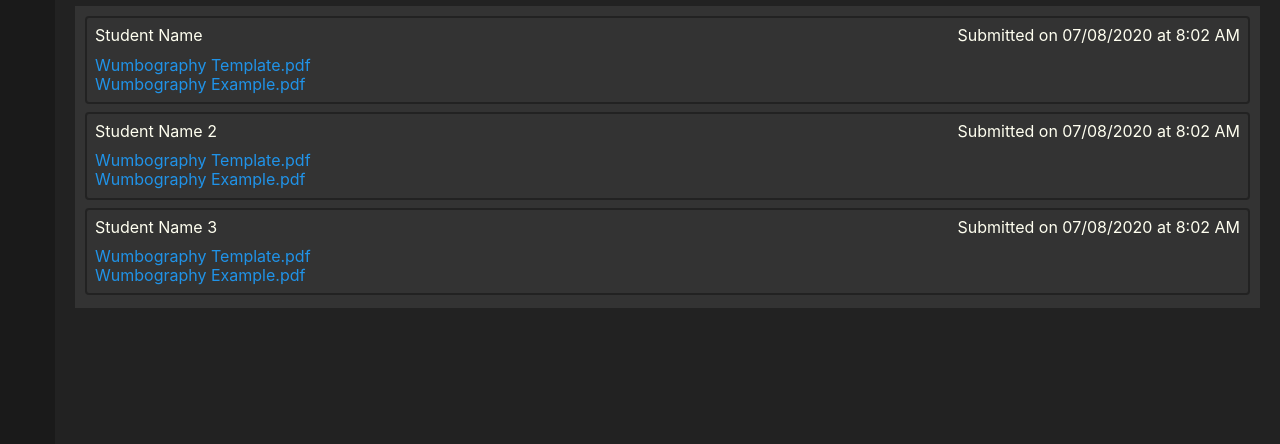
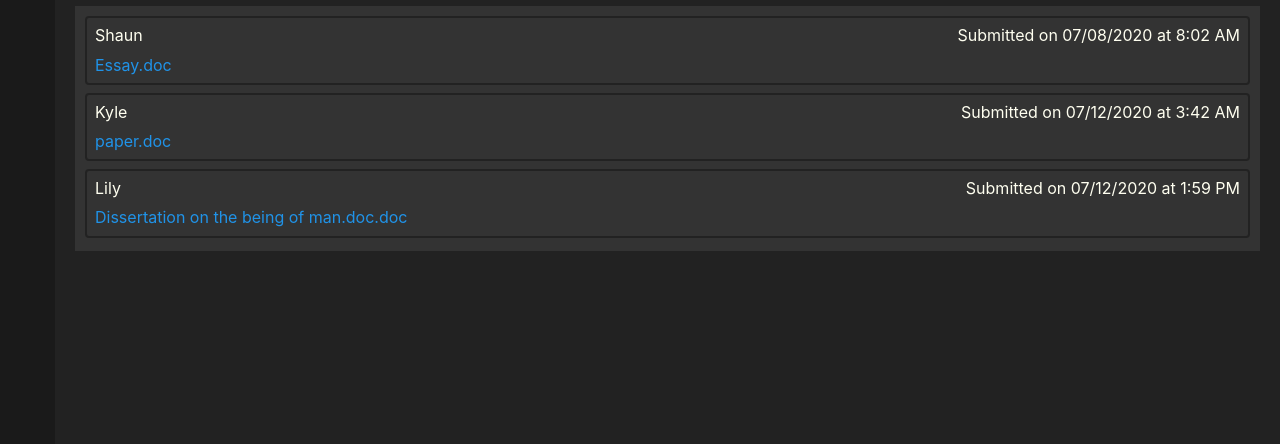
Before and after one commit to OC-Soft-Eng-Project-2-Team-2/Software-Engineering-Project-2-Team-2, a Django app: page /assignmentlist/ in a window 1280 px wide. Shown: the part 356-800 px from the top of the page. Run offline with Django 3.2, Linux system fonts and the light colour scheme; a user stored in the database is signed in; some libraries are stand-ins or nearby versions.

Commit message:
Added python and test data for Assignment list view page for professor grading.

```diff
--- a/cms_project/cms_application/templates/cms_application/assignmentList.html
+++ b/cms_project/cms_application/templates/cms_application/assignmentList.html
@@ -130,7 +130,7 @@
     {% block content %} {% if class %}
     <h2>{{class.name}}</h2>
     {% else %}
-    <h2>WUM 101 - Intro to Wumbology</h2>
+    <h2>No Submissions found</h2>
     {% endif %}
 
     <div class="tableRow">
@@ -145,14 +145,14 @@
 
       {% else %}
       <img
-        src="https://cdn.pixabay.com/photo/2016/11/22/23/53/animal-1851289_1280.jpg"
-        alt="Dr. Patrick Star"
+        src="https://miro.medium.com/max/978/1*pUEZd8z__1p-7ICIO1NZFA.png"
+        alt="ERROR"
         height="auto"
       />
       <div>
         <div>
-          <p>MWF 8:00 AM</p>
-          <p>2020 Summer Session 1</p>
+          <p></p>
+          <p></p>
         </div>
       </div>
       {% endif %}
@@ -169,13 +169,13 @@
 
     <div class="tab-pane fade active show" id="Announcements" role="tabpanel" aria-labelledby="Announcements-tab">
         <ul>
-            {% if assignment %}
-              {% for item in assignment.submissions %}
+            {% if submissions %}
+              {% for item in submissions %}
               <li>
                 <div class="announcement">
                   <p class="marginAndWeight">{{item.submittor}}<span>Submitted on {{item.date}} at {{item.time}}</span></p>
 
-                  {% for file in item.files %}
+                  {% for file in item.attachments %}
                     <a href="file.url">{{file.name}}</p>
                     {% empty %}
                   {% endfor %}
@@ -189,25 +189,12 @@
 
             <li>
               <div class="announcement">
-                <p class="marginAndWeight">Student Name<span>Submitted on 07/08/2020 at 8:02 AM</span></p>
-                <a href="">Wumbography Template.pdf</a><br>
-                <a href="">Wumbography Example.pdf</a><br>
+                <p class="marginAndWeight">No submissions<span></span></p>
+                <a href=""></a><br>
+                <a href=""></a><br>
               </div>
             </li>
-            <li>
-                <div class="announcement">
-                    <p class="marginAndWeight">Student Name 2<span>Submitted on 07/08/2020 at 8:02 AM</span></p>
-                    <a href="">Wumbography Template.pdf</a><br>
-                    <a href="">Wumbography Example.pdf</a><br>
-                  </div>
-            </li>
-            <li>
-                <div class="announcement">
-                    <p class="marginAndWeight">Student Name 3<span>Submitted on 07/08/2020 at 8:02 AM</span></p>
-                    <a href="">Wumbography Template.pdf</a><br>
-                    <a href="">Wumbography Example.pdf</a><br>
-                  </div>
-            </li>
+
             {% endif %}
     </div>
 
--- a/cms_project/cms_application/views.py
+++ b/cms_project/cms_application/views.py
@@ -199,8 +199,50 @@
 
 @login_required
 def assignmentlist(response):
-    return render(response, "cms_application/assignmentList.html")
-    return render(response, "cms_application/class.html", {"UserName":"TestName"})
+    context = {}
+    submissions = []
+
+    sub1 = {
+        'submittor' : "Shaun",
+         'attachments' : [{'name' : "Essay.doc",
+                            'url' : 'Essay.doc'}],
+        'date' : "07/08/2020",
+        'time' : "8:02 AM"
+    }
+
+    sub2 = {
+        'submittor' : "Kyle",
+        'attachments' : [{'name' : "paper.doc",
+                            'url' : 'paper.doc'}],
+
+        'date' : "07/12/2020",
+        'time' : "3:42 AM"
+
+    }
+
+    sub3 = {
+        'submittor' : "Lily",
+        'attachments' : [{'name' : "Dissertation on the being of man.doc.doc",
+                            'url' : 'Dissertation on the being of man.doc.doc'}],
+        'date' : "07/12/2020",
+        'time' : "1:59 PM"
+    }
+
+    submissions.append(sub1);
+    submissions.append(sub2);
+    submissions.append(sub3);
+    context["submissions"] = submissions
+
+    classD = {
+        'name' : 'Class Name',
+        'img' : 'https://us.123rf.com/450wm/stockbroker/stockbroker1408/stockbroker140802515/31050918-class-of-university-students-using-laptops-in-lecture.jpg?ver=6',
+        'time' : 'MWF 8:00 AM',
+        'semester' : '2020 Summer Session 1'
+    }
+
+    context["class"] = classD
+
+    return render(response, "cms_application/assignmentList.html", context)
 
 @login_required
 def grades(response):
```
